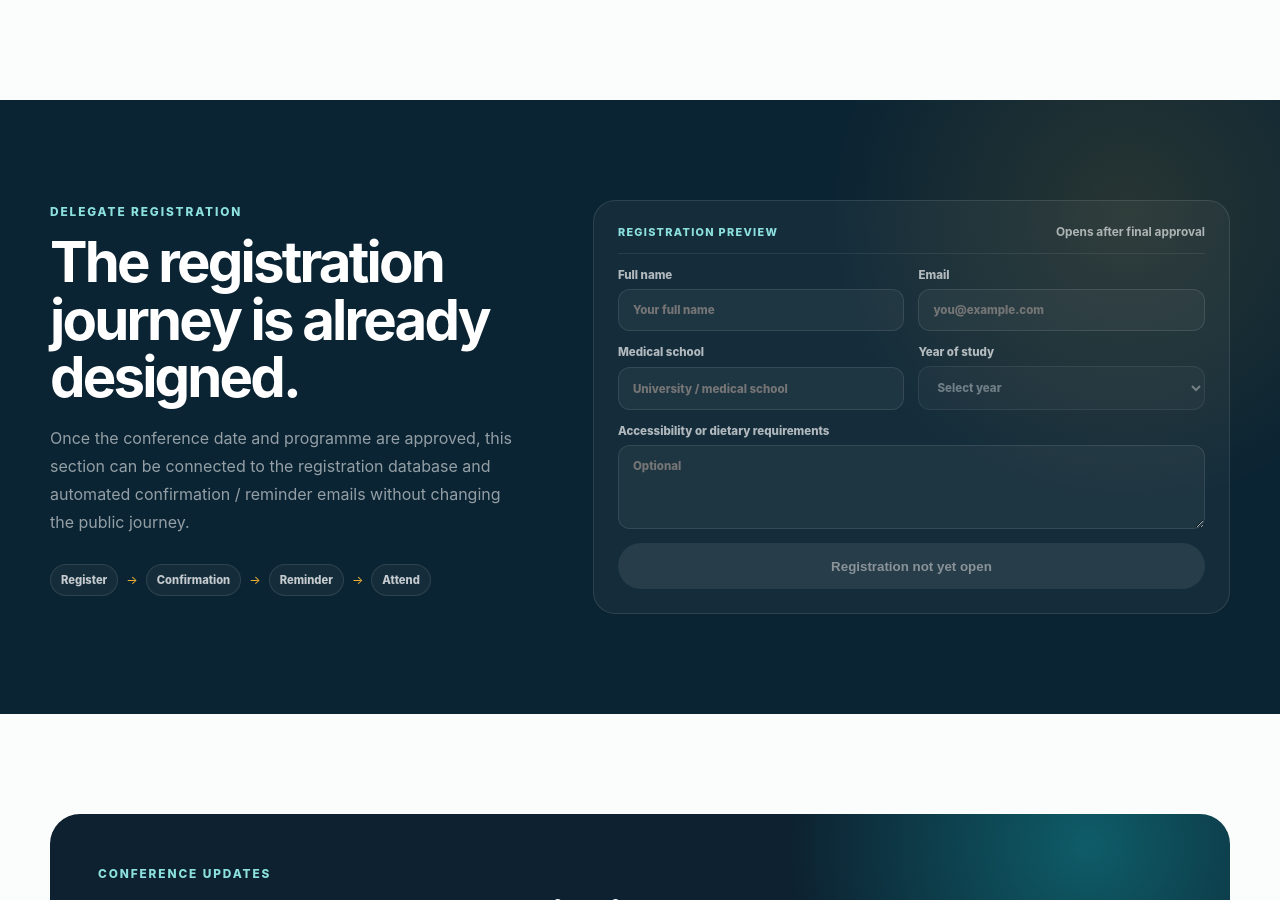
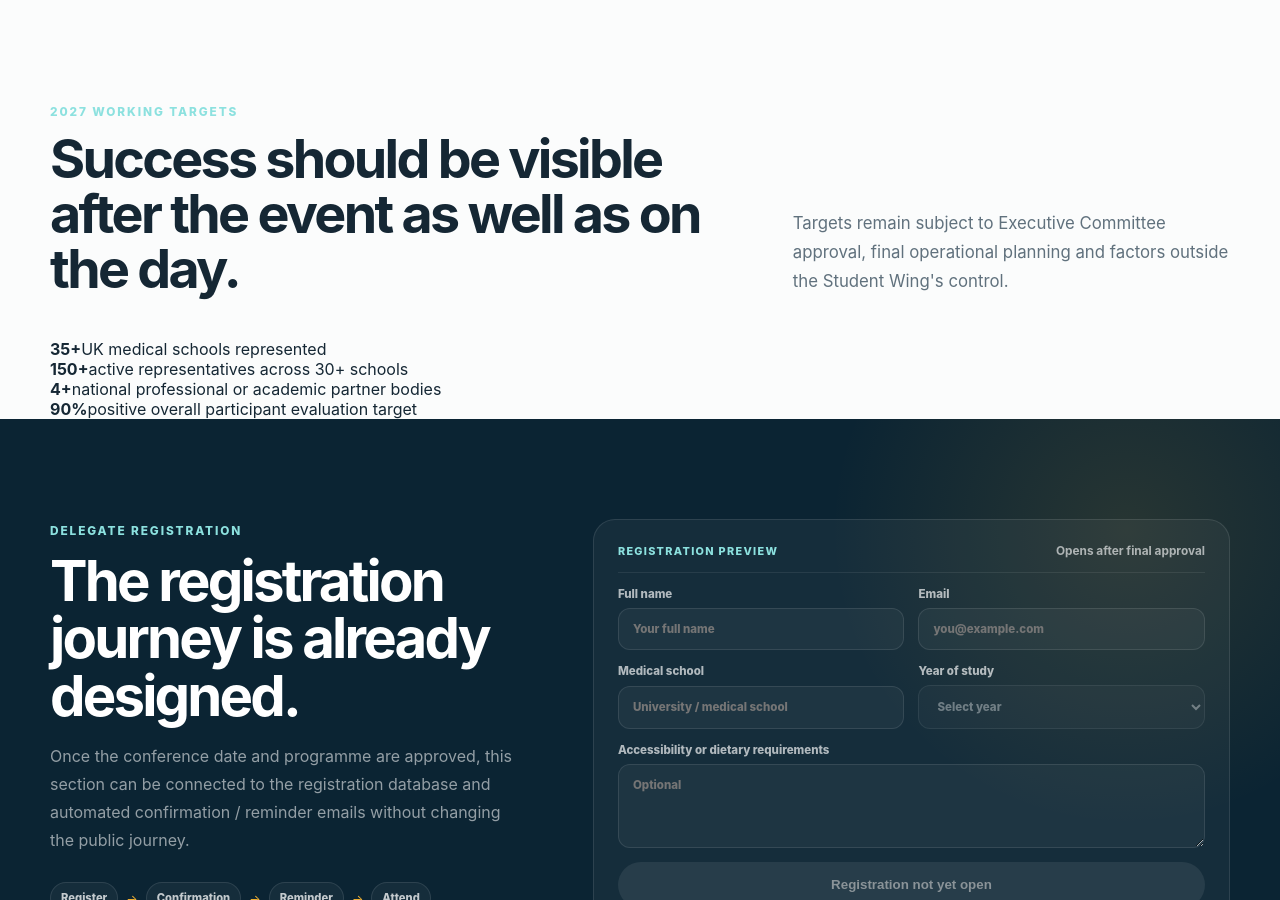
Before and after one commit to faisalmhalnawab/bida-student-wing, a Next.js app: page /conference in a window 1280 px wide. Shown: the part 2534-3434 px from the top of the page. Built offline with nearby package versions, Linux system fonts and the light colour scheme.

Commit message:
Add National Conference working targets

```diff
--- a/app/conference/page.tsx
+++ b/app/conference/page.tsx
@@ -126,6 +126,28 @@ export default function ConferencePage() {
         </div>
       </section>
 
+      <section className="conference-targets-section">
+        <div className="shell">
+          <div className="section-heading">
+            <div>
+              <span className="eyebrow light">2027 working targets</span>
+              <h2>Success should be visible after the event as well as on the day.</h2>
+            </div>
+            <p>
+              Targets remain subject to Executive Committee approval, final
+              operational planning and factors outside the Student Wing&apos;s control.
+            </p>
+          </div>
+
+          <div className="measure-grid conference-measure-grid">
+            <article><strong>35+</strong><span>UK medical schools represented</span></article>
+            <article><strong>150+</strong><span>active representatives across 30+ schools</span></article>
+            <article><strong>4+</strong><span>national professional or academic partner bodies</span></article>
+            <article><strong>90%</strong><span>positive overall participant evaluation target</span></article>
+          </div>
+        </div>
+      </section>
+
       <section className="conference-registration-section">
         <div className="shell registration-layout">
           <div>
```
